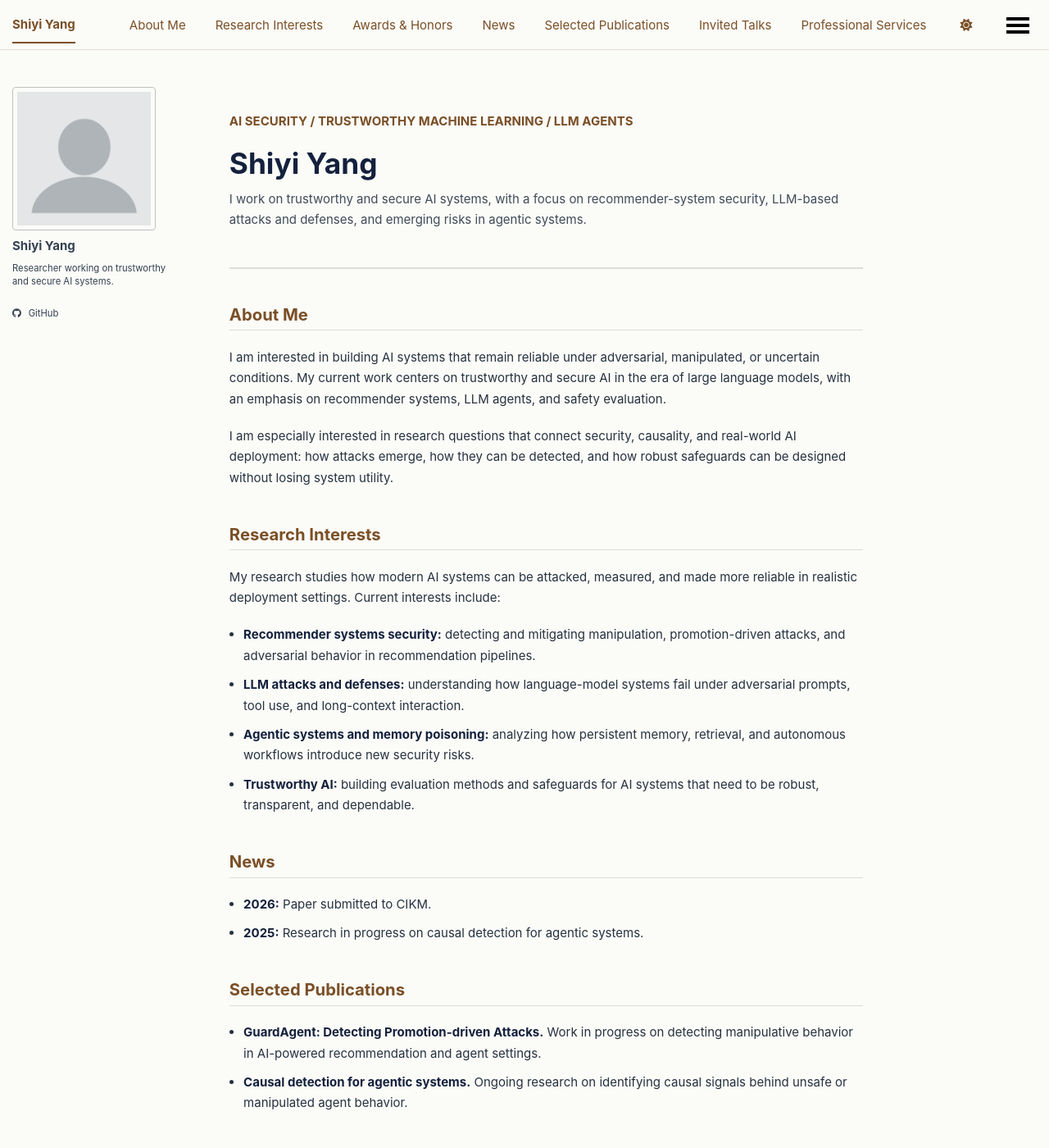
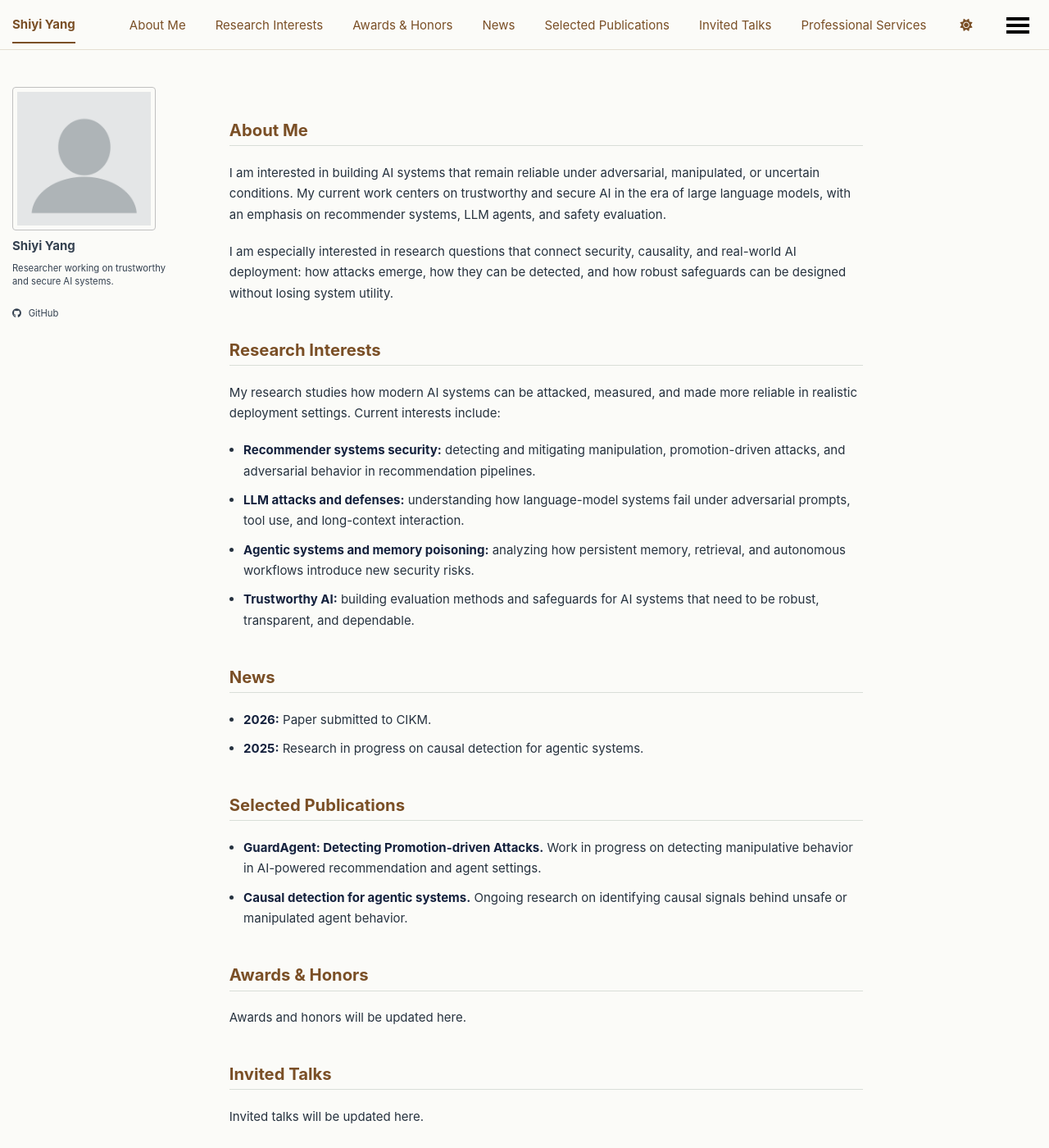
Before and after one commit to shiyiyang-ai/shiyiyang-ai.github.io, a Jekyll site: the page built from _pages/about.md, in a window 1280 px wide and 1400 px high. Shown: the whole window at 82% size. Built offline with Jekyll 4.4.1, drawn with Linux system fonts in a browser that asks for light colours; a script bundle is joined from its source files by our own code; library files that are not in the unit come from our copies; some of the changed text lies outside the part shown.

Commit message:
Remove homepage hero intro

```diff
--- a/_pages/about.md
+++ b/_pages/about.md
@@ -3,15 +3,6 @@ layout: single
 title: ""
 permalink: /
 ---
-
-<section class="academic-hero">
-  <p class="academic-kicker">AI Security / Trustworthy Machine Learning / LLM Agents</p>
-  <h1>Shiyi Yang</h1>
-  <p class="academic-lede">
-    I work on trustworthy and secure AI systems, with a focus on recommender-system security,
-    LLM-based attacks and defenses, and emerging risks in agentic systems.
-  </p>
-</section>
 
 ## About Me
 <a id="about-me"></a>
```
Also changed, not shown: other parts of _pages/about.md (+1 -1 lines).
